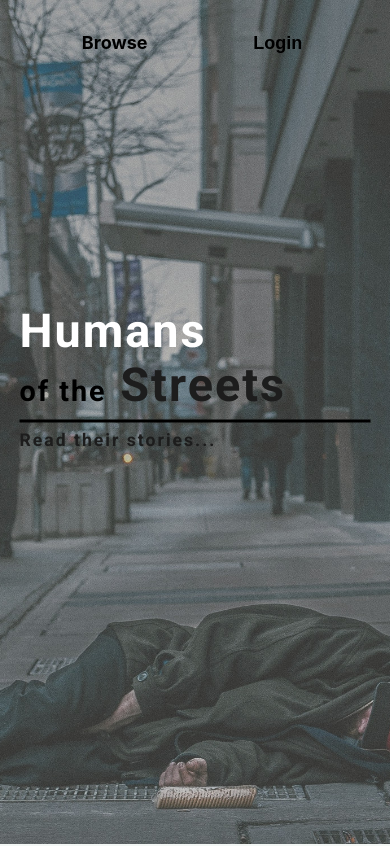
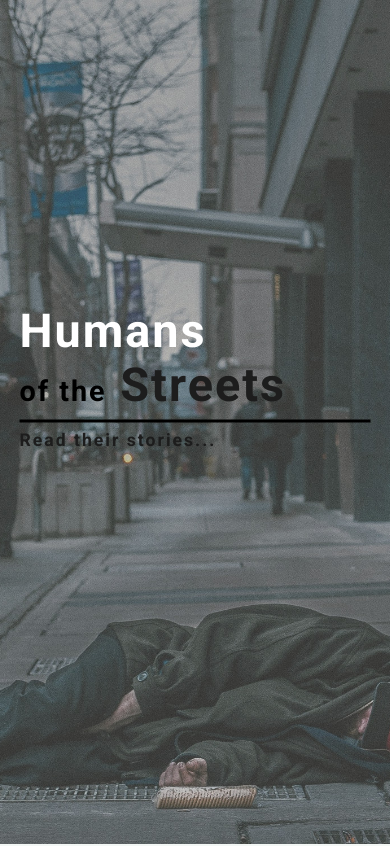
Before and after one commit to nicolasgasco/humans_of_the_streets_react_node, a React (Create React App) app in the folder front/: page / in a window 390 px wide. Shown: the top 846 px of the page. Built offline with nearby package versions, Linux system fonts and the light colour scheme; no server answers.

Commit message:
Abandoned mobile only header, moved nav below picture

```diff
--- a/front/src/components/Header/MainHeader.js
+++ b/front/src/components/Header/MainHeader.js
@@ -11,8 +11,8 @@ const MainHeader = (props) => {
       <header className="main-header">
         <div className="picture-container">
           <AnimatedLogo />
-          <MainNav session={props.session} toggleLoginFormVisibility={props.toggleLoginFormVisibility} />
         </div>
+        <MainNav session={props.session} toggleLoginFormVisibility={props.toggleLoginFormVisibility} />
       </header>
     );
   } else {
```
